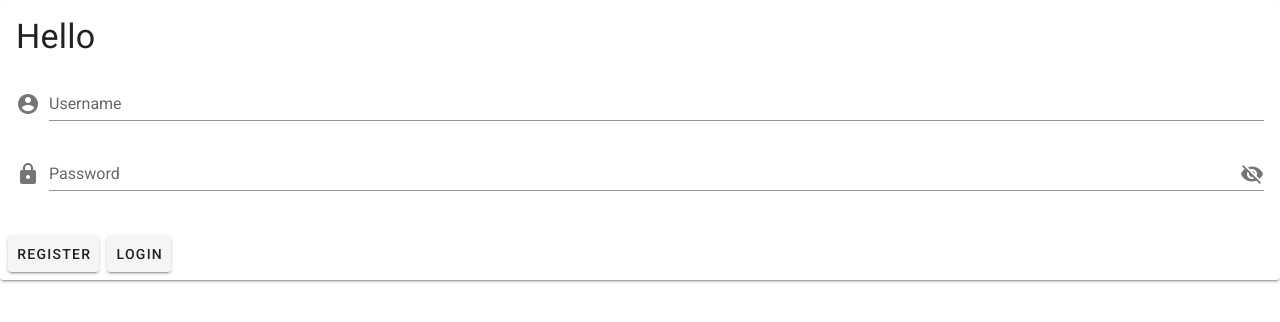
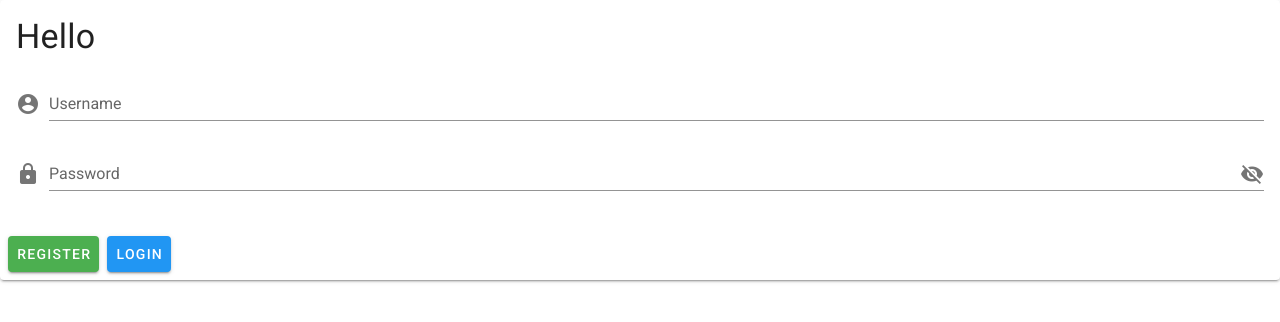
Before and after one commit to braden-w-tutorials/learn-vuetify-with-vue-mastery, a Vue app: page / in a window 1280 px wide. Shown: the top 322 px of the page. Built offline with nearby package versions, Linux system fonts and the light colour scheme.

Commit message:
Added color for buttons

```diff
--- a/src/App.vue
+++ b/src/App.vue
@@ -17,8 +17,8 @@
         </v-form>
       </v-card-text>
       <v-card-actions>
-        <v-btn>Register</v-btn>
-        <v-btn>Login</v-btn>
+        <v-btn color="success">Register</v-btn>
+        <v-btn color="info">Login</v-btn>
       </v-card-actions>
     </v-card>
   </v-app>
```
